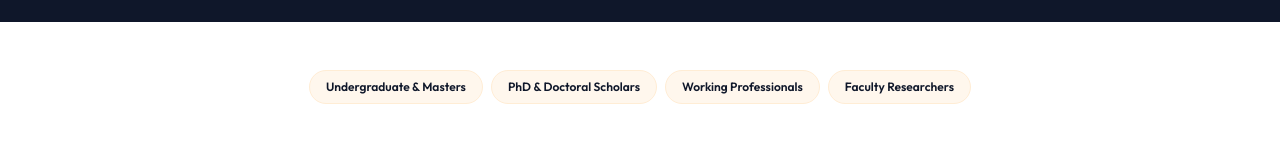
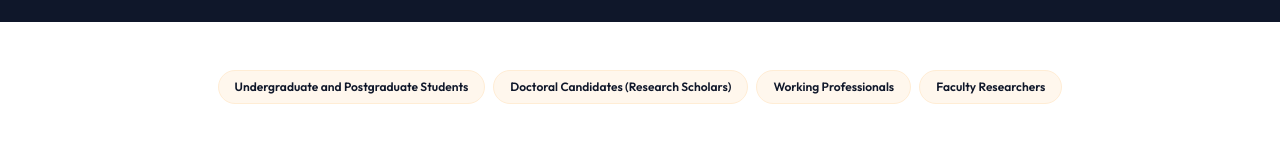
Before and after one commit to trisergetechnologies/research-patra-web, a React (Vite) app: page /research-areas in a window 1280 px wide. Shown: the part 371-531 px from the top of the page. Built offline with nearby package versions, Linux system fonts and the light colour scheme; no server answers.

Commit message:
updated the request

```diff
--- a/src/components/ResearchJourney.jsx
+++ b/src/components/ResearchJourney.jsx
@@ -59,8 +59,8 @@ const journeySteps = [
 ];
 
 const academicLevels = [
-  { icon: GraduationCap, label: 'Undergraduate & Masters' },
-  { icon: FlaskConical, label: 'PhD & Doctoral Scholars' },
+  { icon: GraduationCap, label: 'Undergraduate and Postgraduate Students' },
+  { icon: FlaskConical, label: 'Doctoral Candidates (Research Scholars)' },
   { icon: Briefcase, label: 'Working Professionals' },
   { icon: HeartPulse, label: 'Medical & Life Sciences' },
   { icon: Scale, label: 'Law & Social Sciences' },
--- a/src/pages/ResearchAreas.jsx
+++ b/src/pages/ResearchAreas.jsx
@@ -16,7 +16,7 @@ const areas = [
   { name: 'Agriculture & Environment', text: 'Field research papers, data analysis, and UGC Care manuscript support.', services: ['/research-papers', '/ugc-publication'] },
 ];
 
-const levels = ['Undergraduate & Masters', 'PhD & Doctoral Scholars', 'Working Professionals', 'Faculty Researchers'];
+const levels = ['Undergraduate and Postgraduate Students', 'Doctoral Candidates (Research Scholars)', 'Working Professionals', 'Faculty Researchers'];
 
 const ResearchAreas = () => (
   <div className="bg-white overflow-x-hidden">
```
